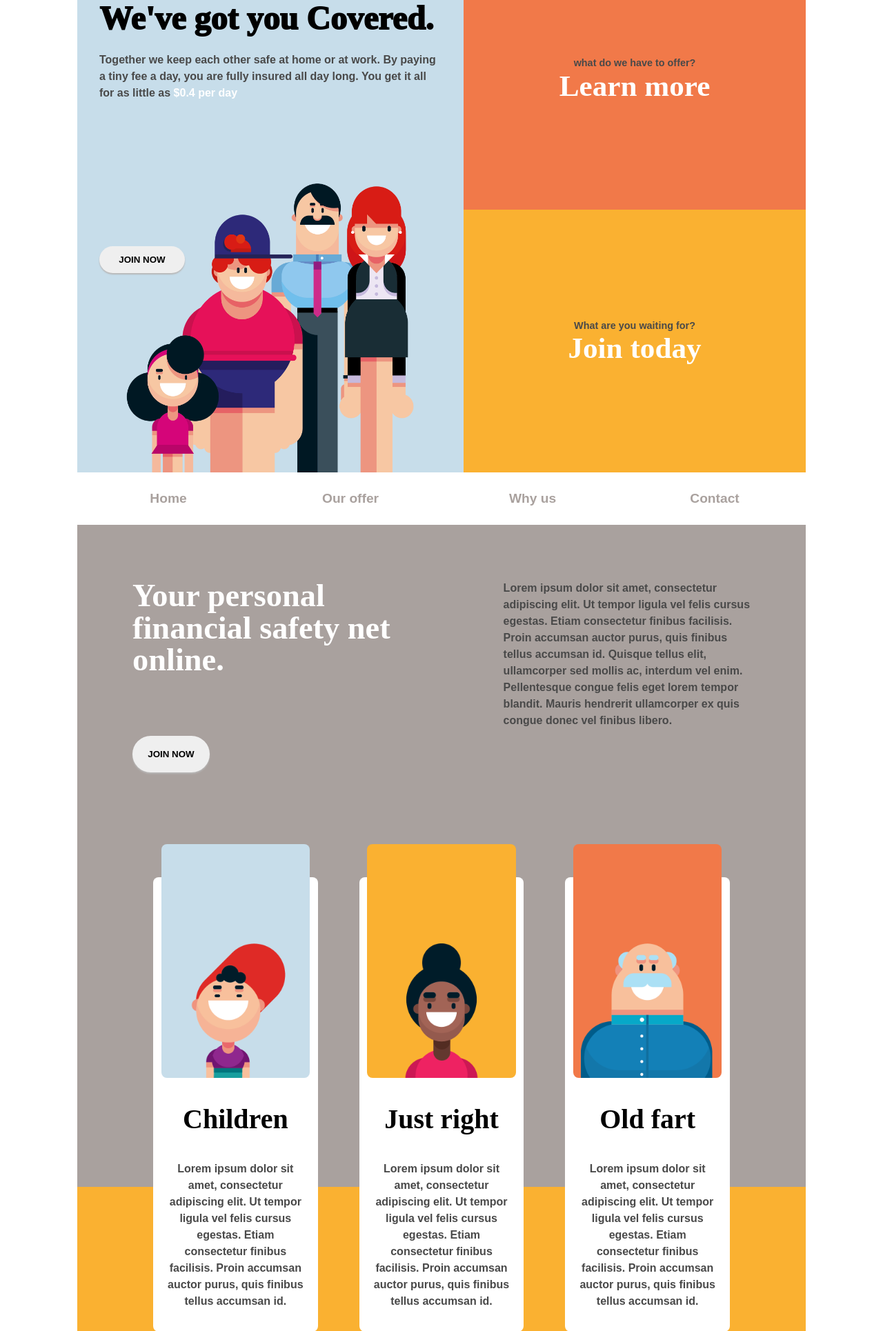
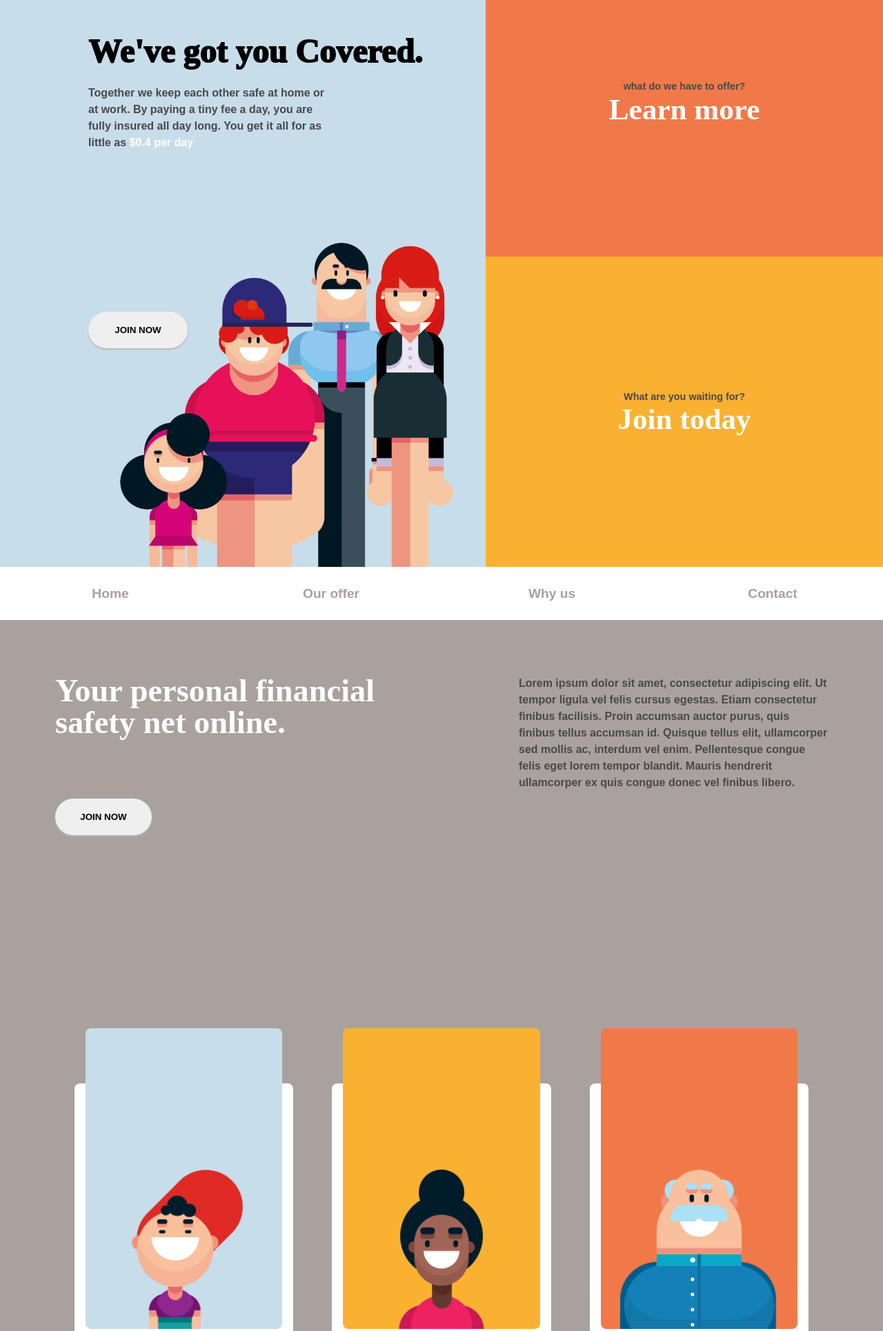
Before and after one commit to IsacZetterstrom/Insurancesite, a plain HTML site: page index.html in a window 1280 px wide. Shown: the part 77-2007 px from the top of the page at 69% size. Drawn offline with nearby package versions, Linux system fonts and the light colour scheme; a web font is replaced by a local one.

Commit message:
Add files via upload

```diff
--- a/components/_buttons.scss
+++ b/components/_buttons.scss
@@ -3,6 +3,7 @@
 .button-style{
     margin: 3em 1em 3em 0em;
     width: 13em;
+    min-width: 9em;
     height: 4em;
     border: none;
     border-radius: 3em;
@@ -25,6 +26,7 @@
     .header-button{
         position:relative;
         bottom: -25%;
+
     }
     .button-style{
         width: 25%;
--- a/index.html
+++ b/index.html
@@ -32,11 +32,13 @@
             for as little as
           </p>
           <button class="button-style jointoday header-button">JOIN NOW</button>
-          <img
-            class="header-img"
-            src="assets/family.png"
-            alt="Picture of a family."
-          />
+          <div class="header-img-container">
+            <img
+              class="header-img"
+              src="assets/family.png"
+              alt="Picture of a family."
+            />
+          </div>
         </section>
         <div class="info-wrapper">
           <section class="info-learnmore">
--- a/layout/Contact-page/_contact-header.scss
+++ b/layout/Contact-page/_contact-header.scss
@@ -22,10 +22,12 @@
 @media screen and (min-width: 768px){
     .page-header{
         padding: 2em 0 0 0;
-
+        img{
+            right: 20%;
+        }
         h1{
             margin: 0 auto;
-            padding-left: 3em;
+            padding: 0 3.3em 0 6em;
         }
 
     }
--- a/layout/_header.scss
+++ b/layout/_header.scss
@@ -4,7 +4,7 @@
 /* CODE FOR HEADER PAGE */
 .header-title{
     background-color: $lightblue-clr;
-    padding: 5em 2em 0 2em;
+    padding: 2em 2em 0 2em;
     h1{
         margin-bottom: .5em;
     }
@@ -41,12 +41,21 @@
     .page-header{
         display: flex;
         .header-title{
+            padding: 8em 0 0 8em;
             display: flex;
             flex-direction: column;
+            justify-content: flex-start;
             flex: 1 1 50%;
-            .header-img{
-                flex: 0 1 85%;
+            p{
+                margin: 0 40% 0 0;
             }
+            .header-img-container{
+                justify-content: flex-end;
+
+            }
+            // .header-img{
+            //     flex: 0 1 85%;
+            // }
         }
     }
     .info-wrapper{
--- a/layout/_main-section.scss
+++ b/layout/_main-section.scss
@@ -5,7 +5,7 @@
     display: flex;
     flex-direction: column;
     align-items: center;
-    padding: 2em 1.5em 3em 1.5em;
+    padding: 4em 1.5em 3em 1.5em;
 
 
     h2{
@@ -21,18 +21,21 @@
                 align-items: center;
                 flex-direction: column;
                 height: 100%;
-                width: 80%;
+                width:  85%;
                 border-radius: .5em;
-                margin: 7em 0 0 0;
+                margin: 10em 0 0 0;
                 padding-bottom: 2em;
                 h4{
                     text-align: center;
-                    margin: 1em 0 1em 0;
+                    margin: .4em 0 0em 0;
+                    padding: .5em 0 .5em 0;
                 }
                 p{
 
                     text-align: center;
                     margin: 0 1em 0 1em;
+                    font-size: 1rem;
+                    font-weight: 550;
                 }
 
                 .container-background{ /* code for the background of the avatars*/
@@ -41,11 +44,12 @@
                     justify-content: center;
                     align-items: flex-end;
                     width: 90%;
-                    height: 90%;
-                    margin-top: -3em;
+                    height: 70%;
+                    margin-top: -5em;
                 }
                 .card-image{ /* Cardimage code and position*/
-                    max-width: 90%;
+                    padding: 1em 0 0 0;
+                    max-width: 80%;
                     max-height: 90%;
                     bottom: 0;
                 }
@@ -78,11 +82,10 @@
         padding-bottom: 2em;
     }
 }
-
+/* LARGE SCREENS */
 @media screen and (min-width: 768px){
     .container-info{
         padding: 5em;
-        height: 50em;
         .maininfo-wrapper{
             display: flex;
             justify-content: space-between;
@@ -98,10 +101,11 @@
         }
         .card-wrapper{ /* container to wrap the cards */
             display: flex;
+            position: relative;
+            top:10em;
         }
 
     }
-    /* LARGE SCREENS */
     .info-aboutus{
         padding: 20em 30% 7em 30%;
     }
--- a/pages/contact.scss
+++ b/pages/contact.scss
@@ -36,7 +36,7 @@ body{
 }
 /* LARGE SCREENS */
 @media screen and (min-width: 768px){
-    .main-contact-container{
-        padding: 0 7em 0 7em;
-    }
+    // .main-contact-container{
+    //     padding: 0 7em 0 7em;
+    // }
 }
--- a/pages/index.scss
+++ b/pages/index.scss
@@ -38,7 +38,7 @@ body{
 }
 /* LARGE SCREENS */
 @media screen and (min-width: 768px){
-    .main-container{
-        padding: 0 7em 0 7em;
-    }
+    // .main-container{
+    //     padding: 0 7em 0 7em;
+    // }
 }
```
Also changed, not shown: stylesheet/contact.css, stylesheet/index.css, 2 other files.
